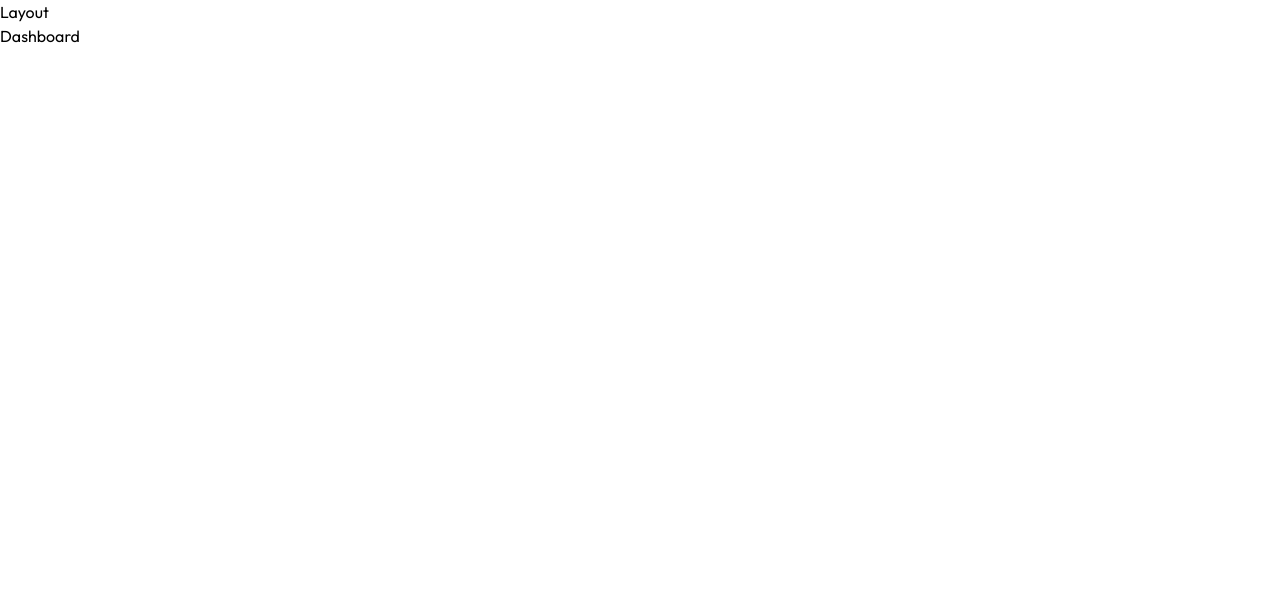
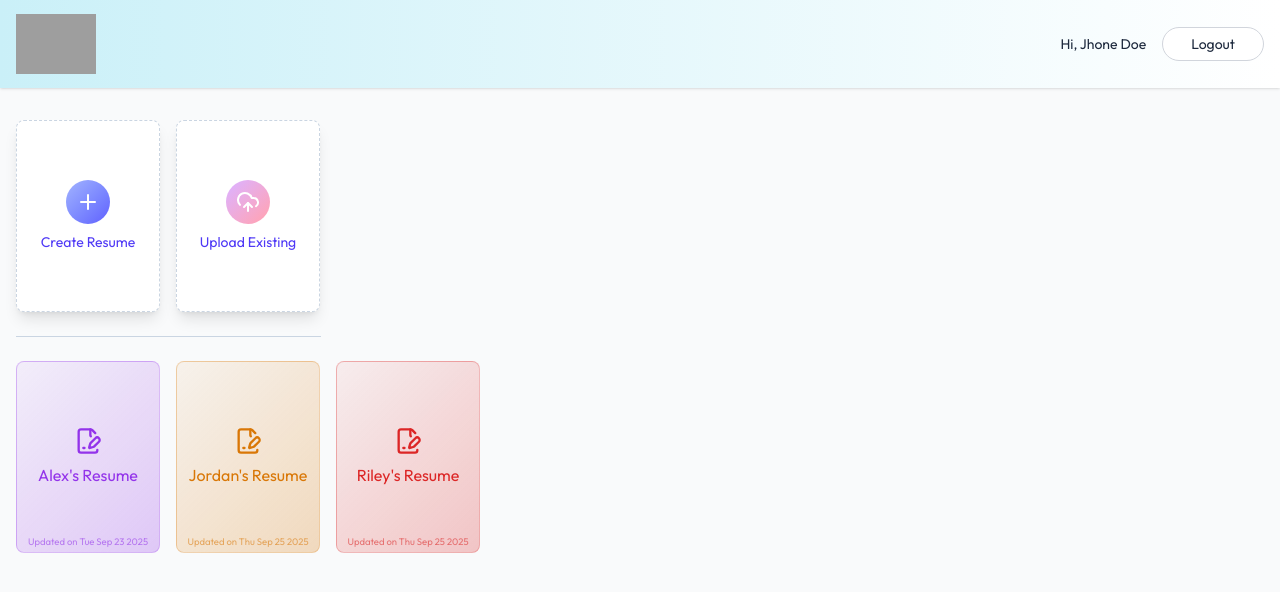
Before and after one commit to Sangamesh8892/Ai-Resume-Builder, a React (Vite) app in the folder client/: page /app in a window 1280 px wide. Shown: the top 592 px of the page. Built offline with nearby package versions, Linux system fonts and the light colour scheme; grey boxes are pictures that could not be loaded.

Commit message:
feat:Dashboard Completed, create Resume Popup added

```diff
--- /dev/null
+++ b/client/src/components/NavBar.jsx
@@ -0,0 +1,39 @@
+import React from 'react'
+import {Link, Navigate, useNavigate} from "react-router-dom"
+
+const NavBar = () => {
+
+    const user={name: "Jhone Doe"}
+    const navigate=useNavigate();
+
+    const logoutUser= () =>{
+        navigate('/')
+    }
+
+  return (
+    <div className='shadow bg-gradient-to-l from-white to to-[#caf0f8]' >
+
+        <nav className='flex items-center justify-between max-w-7xl mx-auto px-4 py-3.5 text-slate-800 transition-all'>
+        <Link to='/'>
+        <img src='/logo.png' alt="logo" className='h-15 w-auto ' />
+        </Link>
+        <div className='flex items-center gap-4 text-sm'>
+            <p className='max-sm:hidden'>Hi, {user?.name}</p>
+            <button className='bg-white hover:bg-rose-100 border border-gray-300 px-7
+             py-1.5 rounded-full active:scale-95 transition-all' onClick={logoutUser}>Logout</button>
+
+        </div>
+
+        </nav>
+
+
+
+
+
+
+
+     </div>
+  )
+}
+
+export default NavBar
--- a/client/src/index.css
+++ b/client/src/index.css
@@ -10,4 +10,8 @@
     button{
         @apply cursor-pointer;
     }
+
+    input:not([type="checkbox"]){
+        @apply outline-indigo-400 focus:ring border border-gray-300 focus:ring-blue-500 focus:border-blue-500 rounded-lg;
+    }
 }
--- a/client/src/pages/Dashboard.jsx
+++ b/client/src/pages/Dashboard.jsx
@@ -1,8 +1,113 @@
-import React from 'react'
+import { EditIcon, FilePenLineIcon, PlusIcon, TrashIcon, UploadCloudIcon, XIcon } from 'lucide-react'
+import React, { useEffect, useState } from 'react'
+import { dummyResumeData } from '../assets/assets'
+import { useNavigate } from 'react-router-dom'
 
 const Dashboard = () => {
+
+  const colors=["#9333ea", "#d97706", "#dc2626", "#0284c7", "#16a34a"]
+  const [allResume,setALlResume]=useState([])
+  const [showCreateResume,setShowCreateResume]=useState(false);
+  const [showUploadResume,setShowUploadResume]=useState(false);
+  const [title,setTitle]=useState('');
+  const [resume,setResume]=useState(null);
+  const [editResumeId,setEditResumeId]=useState('');
+
+  const navigate=useNavigate();
+
+
+  const loadAllResume= async()=>{
+    setALlResume(dummyResumeData)
+  }
+
+  const createResume=async (e)=>{
+      e.preventDefault();
+      setShowCreateResume(false);
+      navigate(`/app/builder/resume123`)
+  }
+
+
+  useEffect(()=>{
+    loadAllResume()
+  },[])
+
+
+
+
+
   return (
-    <div><h1>Dashboard</h1></div>
+
+    <div>
+      <div className='max-w-7xl mx-auto px-4 py-8'>
+      <p className='text-2xl font-medium mb-6 bg-gradient-to-r from-slate-600 to-slate-700 bg-clip-text text-transparent sm:hidden'>Welcome, Dummy Name</p>
+
+       <div className='flex gap-4'>
+        <button onClick={()=>setShowCreateResume(true)} className='w-full bg-white sm:max-w-36 h-48 flex flex-col items-center
+              justify-center rounded-lg gap-2 text-slate-600 border border-dashed
+          border-slate-300 group hover:border-indigo-500 hover: shadow-lg transition-all
+              duration-300 cursor-pointer'>
+          <PlusIcon className='size-11 transition-all duration-300 p-2.5 bg-gradient-to-br from-indigo-300 to-indigo-500 text-white rounded-full' />
+          <p className='text-sm group-hover: text-indigo-600 transition-all
+            duration-300'>Create Resume</p>
+        </button>
+         <button className='w-full bg-white sm:max-w-36 h-48 flex flex-col items-center
+              justify-center rounded-lg gap-2 text-slate-600 border border-dashed
+          border-slate-300 group hover:border-indigo-500 hover: shadow-lg transition-all
+              duration-300 cursor-pointer'>
+          <UploadCloudIcon className='size-11 transition-all duration-300 p-2.5 bg-gradient-to-br from-purple-300 to-rose-300 text-white rounded-full' />
+          <p className='text-sm group-hover: text-indigo-600 transition-all
+            duration-300'>Upload Existing</p>
+        </button>
+        </div>
+
+        <hr className='border-slate-300 my-6 sm:w-[305px]' />
+
+        <div className='grid grid-cols-2 sm:flex flex-wrap gap-4'>
+          {
+            allResume.map((resume,index)=>{
+              const baseColor=colors[index % colors.length];
+              return(
+             <button key={index} className="relative w-full sm:max-w-36 h-48 flex
+                flex-col items-center justify-center rounded-lg gap-2 border group
+                  hover:shadow-lg transition-all duration-300 cursor-pointer" style={{background:`linear-gradient(135deg,${baseColor}10, ${baseColor}40)`,
+                  borderColor: baseColor + '40'}}>
+
+                    <FilePenLineIcon className='size-7 group-hover:scale-105 transition-all' style={{color: baseColor}} />
+                    <p className='className=text-sm group-hover:scale-105 transition-all px-2
+                      text-center' style={{ color: baseColor }}>{resume.title}</p>
+                      <p className='absolute bottom-1 text-[9.5px] text-slate-400
+                          group-hover: text-slate-500 transition-all duration-300 px-2
+                      text-center' style={{ color: baseColor+ '90' }}>Updated on {new Date(resume.updatedAt).toDateString()}</p>
+
+                  <div className='absolute top-1 right-1 group-hover:flex items-center hidden' >
+                   <TrashIcon className='size-7 p-1.5 hover:bg-white/50 rounded text-slate-700 transition-colors'  />
+                   <EditIcon className='size-7 p-1.5 hover:bg-white/50 rounded text-slate-700 transition-colors'  />
+I
+                  </div>
+
+                </button>
+              )
+            })
+          }
+        </div>
+            {showCreateResume && (
+              <form onSubmit={createResume} onClick={()=>setShowCreateResume(false)} className='fixed inset-0 bg-black/70 backdrop-blur bg-opacity-50
+              z-10 flex items-center justify-center'>
+              <div onClick={e=>e.stopPropagation()} className='relative bg-gradient-to-r from-slate-50 to-indigo-200 border shadow-md rounded-lg w-full max-w-sm p-6'>
+<             h2 className='text-xl font-bold mb-4 text-center'>Create a Resume</h2>
+<                 input type="text" placeholder='Enter resume title' className='w-full
+                        px-4 py-2 mb-4 focus:border-green-600 ring-green-600' required/>
+                  <button className='w-full py-2 bg-gradient-to-l from-[#ffb3c6] to-[#0077b6] text-white rounded
+                    hover:opacity-70 transition-all'>Create Resume</button>
+                  <XIcon className='absolute top-4 right-4 text-slate-400
+                        hover: text-slate-600 cursor-pointer transition-colors' onClick={() =>
+            {setShowCreateResume(false); setTitle('') }}/>
+</div>
+</form> )}
+
+
+      </div>
+    </div>
   )
 }
 
--- a/client/src/pages/Layout.jsx
+++ b/client/src/pages/Layout.jsx
@@ -1,11 +1,14 @@
 import React from 'react'
 import { Outlet } from 'react-router-dom'
+import NavBar from '../components/NavBar'
 
 const Layout = () => {
   return (
     <div>
-        <h1>Layout</h1>
+      <div className='min-h-screen bg-gray-50'>
+        <NavBar />
         <Outlet/>
+      </div>
     </div>
   )
 }
```
